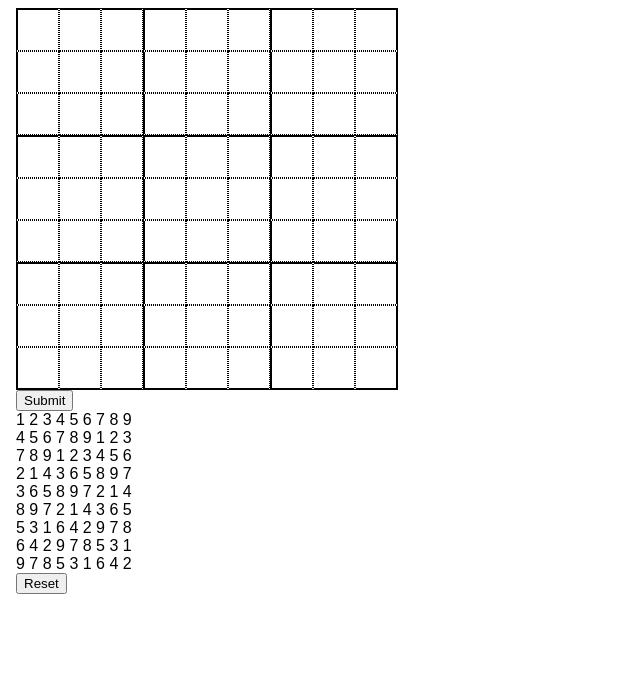
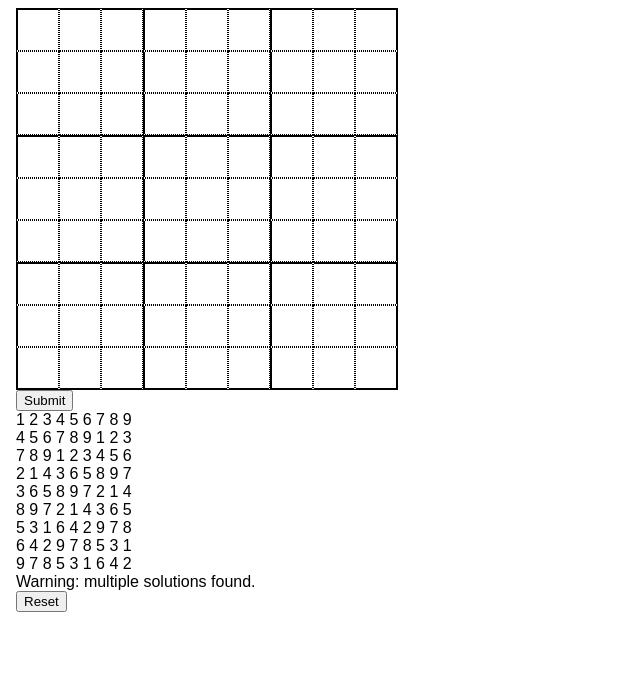
Before and after one commit to KonstantinosLamprakis/solvdoku, a PHP site: page /?data=1 in a window 1280 px wide. Shown: the top 673 px of the page, without its empty margins (0-640 px from the left). Run offline with PHP 8.4, Linux system fonts and the light colour scheme.

Commit message:
Add user warning if multiple solutions found

```diff
--- a/solvdoku-core.php
+++ b/solvdoku-core.php
@@ -15,10 +15,12 @@ define("SIZE", 9);
 if ($grid !== false) {
     if (!gridWorks($grid)) {
         echo "Bad input.";
-    } else if (solveSudoku($grid)) {
-        printGrid($grid);
     } else {
-        echo "No solution exists.";
+        $solutionFound = false;
+        solveSudoku($grid);
+        if ($solutionFound !== true) {
+            echo "No solution exists.";
+        }
     }
 }
 
@@ -77,13 +79,20 @@ function isSafe(array $grid, int $row, int $col, int $num) : bool {
     return true;
 }
 
+// return value specifies whether to halt execution
 function solveSudoku(array &$grid, int $row = 0, int $col = 0) : bool {
     if ($col === SIZE) {
         $row++;
         $col = 0;
     }
     if ($row === SIZE) {
-        return true;
+        if ($GLOBALS["solutionFound"] === true) {
+            echo "Warning: multiple solutions found.";
+            return true;
+        }
+        printGrid($grid);
+        $GLOBALS["solutionFound"] = true;
+        return false;
     }
 
     if ($grid[$row][$col] > 0) {
```
